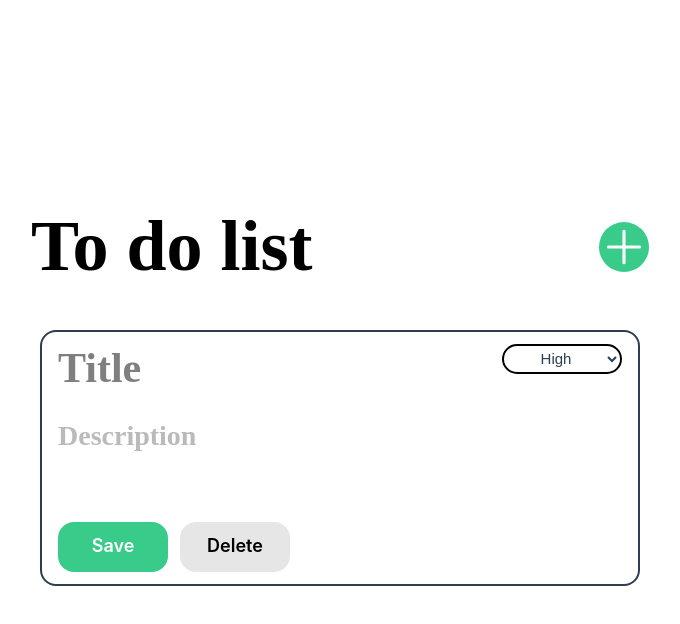
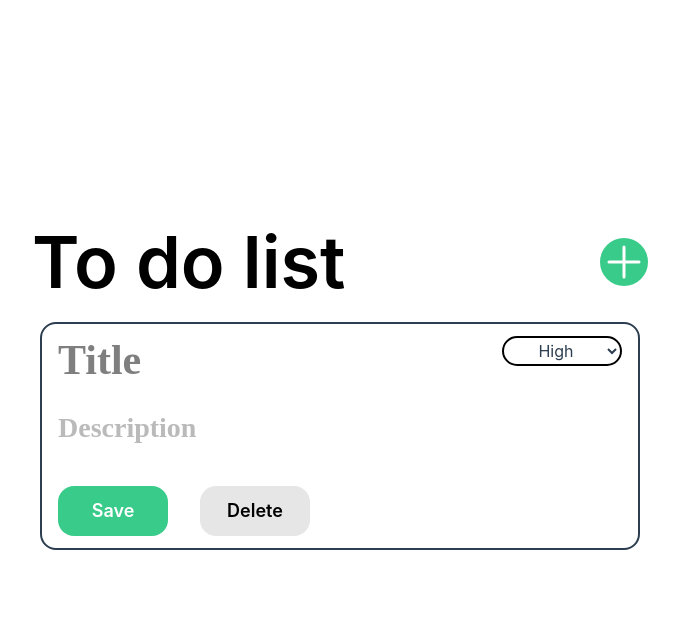
Before and after one commit to szkflora/vue-todo, a Vue app: page / in a window 1280 px wide. Both pictures are taken after a click on the button 844 px from the left and 158 px from the top of the page. Shown: the top 624 px of the page, without its empty margins (300-980 px from the left). Built offline with nearby package versions, Linux system fonts and the light colour scheme.

Commit message:
fixed things

```diff
--- a/src/App.vue
+++ b/src/App.vue
@@ -12,27 +12,34 @@ const taskToEdit = ref<Task | null>(null);
 const showConfirmation = ref<boolean>(false);
 const taskToDelete = ref<Task>();
 const idCounter = ref<number>(1);
+const dialogRef = ref<InstanceType<typeof ConfirmationPopup> | null>(null);
+
+function showDialog() {
+  dialogRef.value?.openDialog();
+}
 
 function showEmptyTaskForm(): void {
   isFormVisible.value = true;
   taskToEdit.value = null;
 }
 
-function handleTaskSubmission(data: { newTask: Task; mode: 'create' | 'edit' }): void {
-  if (data.mode === 'create') {
-    tasks.value.push(data.newTask);
+function handleTaskSubmission(newTask: Task): void {
+  if (newTask.id === 0) {
+    newTask.id = idCounter.value;
+    tasks.value.push(newTask);
     idCounter.value++;
   } else {
-    const index = tasks.value.findIndex((t) => t.id === data.newTask.id);
-    tasks.value[index] = data.newTask;
+    const index = tasks.value.findIndex((t) => t.id === newTask.id);
+    tasks.value[index] = newTask;
   }
   taskToEdit.value = null;
   isFormVisible.value = false;
 }
 
-function handelConfirmation(task: Task): void {
+function handleConfirmation(task: Task): void {
   showConfirmation.value = true;
   taskToDelete.value = task;
+  showDialog();
 }
 
 function cancelDeletion(): void {
@@ -53,49 +60,29 @@ function intoEditMode(task: Task): void {
 
 <template>
   <header>
-    <Header @showForm="showEmptyTaskForm"></Header>
+    <Header @show-form="showEmptyTaskForm"></Header>
   </header>
 
   <main>
     <div v-if="isFormVisible">
       <TaskForm
-        v-model:modelValue="taskToEdit"
-        :idCounter="idCounter"
-        @taskSubmitted="handleTaskSubmission"
-        @confirmDeletion="handelConfirmation"
+        :model-value="taskToEdit"
+        @task-submitted="handleTaskSubmission"
+        @confirm-deletion="handleConfirmation"
       ></TaskForm>
     </div>
 
-    <div v-if="showConfirmation" class="popup">
-      <ConfirmationPopup @cancel="cancelDeletion" @delete="handleTaskDeletion"></ConfirmationPopup>
+    <div v-if="showConfirmation">
+      <ConfirmationPopup ref="dialogRef" @cancel="cancelDeletion" @delete="handleTaskDeletion"></ConfirmationPopup>
     </div>
 
-    <div v-if="tasks.length !== 0" class="flex flex-col-reverse">
+    <div v-if="tasks.length" class="flex flex-col-reverse">
       <div v-for="task in tasks" :key="task.id">
-        <TaskCard v-if="task.id !== taskToEdit?.id" :task="task" @clickEvent="intoEditMode"> </TaskCard>
+        <TaskCard v-if="task.id !== taskToEdit?.id" :task="task" @click-event="intoEditMode"> </TaskCard>
       </div>
     </div>
-    <div v-else-if="!isFormVisible" class="placeholder">
+    <div v-else-if="!isFormVisible" class="text-center m-10">
       <img src="../public/no_todos.svg" />
     </div>
   </main>
 </template>
-
-<style scoped>
-.popup_button {
-  background-color: #ffffff;
-  color: #000000;
-  width: 90px;
-  height: 40px;
-  border: none;
-  border-radius: 16px;
-  cursor: pointer;
-  font-size: 17px;
-  margin: 10px;
-}
-
-.placeholder {
-  margin: 40px;
-  text-align: center;
-}
-</style>
--- a/src/assets/base.css
+++ b/src/assets/base.css
@@ -54,8 +54,6 @@
 *::before,
 *::after {
   box-sizing: border-box;
-  margin: 0;
-  font-weight: normal;
 }
 
 body {
@@ -66,20 +64,6 @@ body {
     color 0.5s,
     background-color 0.5s;
   line-height: 1.6;
-  font-family:
-    Inter,
-    -apple-system,
-    BlinkMacSystemFont,
-    'Segoe UI',
-    Roboto,
-    Oxygen,
-    Ubuntu,
-    Cantarell,
-    'Fira Sans',
-    'Droid Sans',
-    'Helvetica Neue',
-    sans-serif;
-  font-size: 15px;
   text-rendering: optimizeLegibility;
   -webkit-font-smoothing: antialiased;
   -moz-osx-font-smoothing: grayscale;
--- a/src/assets/main.css
+++ b/src/assets/main.css
@@ -9,12 +9,21 @@ body {
   align-self: center;
 }
 
+button,
+h1 {
+  font-weight: 600;
+}
+
+button {
+  cursor: pointer;
+}
+
 .task {
   width: 600px;
   border: 2px solid;
   border-radius: 16px;
   padding: 12px 16px;
-  margin: 25px;
+  margin: 24px;
   display: flex;
   flex-direction: column;
   gap: 30px;
@@ -29,24 +38,3 @@ body {
   border: none;
   outline: none;
 }
-
-.low {
-  background-color: #38cbcb;
-  padding: 2px 7px;
-  border-radius: 16px;
-  color: white;
-}
-
-.medium {
-  background-color: #ffab00;
-  padding: 2px 7px;
-  border-radius: 16px;
-  color: white;
-}
-
-.high {
-  background-color: #ff481f;
-  padding: 2px 7px;
-  border-radius: 16px;
-  color: white;
-}
--- a/src/components/ConfirmationPopup.vue
+++ b/src/components/ConfirmationPopup.vue
@@ -1,5 +1,5 @@
 <script setup lang="ts">
-import { ref, computed, defineEmits } from 'vue';
+import { ref, defineEmits } from 'vue';
 
 const dialogRef = ref<HTMLDialogElement | null>(null);
 
@@ -16,13 +16,12 @@ function handelDelete() {
   emit('delete');
 }
 
-const dialogOpen = computed(() => {
-  const dialog = dialogRef.value;
-  if (dialog) {
-    dialog.showModal();
-    return true;
-  }
-  return false;
+function openDialog() {
+  dialogRef.value?.showModal();
+}
+
+defineExpose({
+  openDialog,
 });
 </script>
 
@@ -30,13 +29,12 @@ const dialogOpen = computed(() => {
   <dialog
     ref="dialogRef"
     id="confirmation-dialog"
-    :open="dialogOpen"
     aria-labelledby="dialog-title"
-    class="dialog-base"
+    class="m-auto fixed inset-0 flex items-center justify-center bg-white w-[600px] p-4 rounded-2xl border-2 border-solid border-[#ccc]"
     @click.self="handelCancel"
   >
-    <div class="dialog-content">
-      <div class="dialog-icon">
+    <div class="flex flex-col gap-[30px]">
+      <div class="flex justify-center items-center">
         <svg
           viewBox="0 0 24 24"
           fill="none"
@@ -44,7 +42,7 @@ const dialogOpen = computed(() => {
           stroke-width="1.5"
           data-slot="icon"
           aria-hidden="true"
-          class="icon"
+          class="w-10 h-10 text-red-600"
         >
           <path
             d="M12 9v3.75m-9.303 3.376c-.866 1.5.217 3.374 1.948 3.374h14.71c1.73 0 2.813-1.874 1.948-3.374L13.949 3.378c-.866-1.5-3.032-1.5-3.898 0L2.697 16.126ZM12 15.75h.007v.008H12v-.008Z"
@@ -53,96 +51,28 @@ const dialogOpen = computed(() => {
           />
         </svg>
       </div>
-      <div class="dialog-text">
-        <h3 id="dialog-title" class="dialog-title">Delete task</h3>
-        <p class="dialog-message">Are you sure you want to delete this task? <br />This action cannot be undone.</p>
+      <div>
+        <h3 id="dialog-title" class="font-semibold text-2xl leading-[100%] text-center mb-2">Delete task</h3>
+        <p class="font-normal text-xl text-gray-500 text-center">
+          Are you sure you want to delete this task? <br />This action cannot be undone.
+        </p>
       </div>
-      <div class="dialog-buttons">
-        <button type="button" @click="handelDelete" class="delete-button">Delete</button>
-        <button type="button" @click="handelCancel" class="cancel-button">Cancel</button>
+      <div class="flex justify-end gap-3">
+        <button
+          type="button"
+          @click="handelDelete"
+          class="bg-red-600 rounded-2xl text-[white] font-semibold px-4 py-2 border-[none] hover:bg-red-700"
+        >
+          Delete
+        </button>
+        <button
+          type="button"
+          @click="handelCancel"
+          class="bg-[rgb(188,182,182)] rounded-2xl text-gray-900 font-semibold border-gray-300 px-4 py-2 border-2 border-solid hover:bg-[#8e8989]"
+        >
+          Cancel
+        </button>
       </div>
     </div>
   </dialog>
 </template>
-
-<style scoped>
-.dialog-base {
-  width: 600px;
-  padding: 16px;
-  border: 2px solid #ccc;
-  border-radius: 16px;
-  background: white;
-  margin: auto;
-  display: flex;
-  flex-direction: column;
-  gap: 30px;
-  font-family: 'Neue Haas Grotesk Display Pro', sans-serif;
-}
-
-.dialog-content {
-  display: flex;
-  flex-direction: column;
-  gap: 30px;
-}
-
-.dialog-icon {
-  display: flex;
-  justify-content: center;
-  align-items: center;
-}
-
-.icon {
-  width: 40px;
-  height: 40px;
-  color: #dc2626;
-}
-
-.dialog-title {
-  font-weight: 600;
-  font-size: 24px;
-  line-height: 100%;
-  margin-bottom: 8px;
-  text-align: center;
-}
-
-.dialog-message {
-  font-weight: 400;
-  font-size: 20px;
-  color: #6b7280;
-  text-align: center;
-}
-
-.dialog-buttons {
-  display: flex;
-  justify-content: flex-end;
-  gap: 12px;
-}
-
-.delete-button {
-  background-color: #dc2626;
-  color: white;
-  font-weight: 600;
-  padding: 8px 16px;
-  border-radius: 8px;
-  border: none;
-  cursor: pointer;
-}
-
-.delete-button:hover {
-  background-color: #b91c1c;
-}
-
-.cancel-button {
-  background-color: rgb(188, 182, 182);
-  color: #111827;
-  font-weight: 600;
-  padding: 8px 16px;
-  border-radius: 8px;
-  border: 1px solid #d1d5db;
-  cursor: pointer;
-}
-
-.cancel-button:hover {
-  background-color: #8e8989;
-}
-</style>
--- a/src/components/Header.vue
+++ b/src/components/Header.vue
@@ -13,30 +13,13 @@ function showTaskForm(): void {
 
 <template>
   <div class="flex justify-between items-center px-4">
-    <h1 class="title">To do list</h1>
-    <button type="button" class="plus-button" @click="showTaskForm">
+    <h1 class="text-7xl text-black">To do list</h1>
+    <button
+      type="button"
+      class="w-12 h-12 bg-[#38cb89] text-[white] border-[none] rounded-[50%]"
+      @click="showTaskForm"
+    >
       <PlusIcon></PlusIcon>
     </button>
   </div>
 </template>
-
-<style scoped>
-.title {
-  font-family: 'Neue Haas Grotesk Display Pro';
-  font-weight: 600;
-  font-size: 72px;
-  /* line-height: 100%;
-  letter-spacing: 0%; */
-  color: #000000;
-}
-
-.plus-button {
-  width: 50px;
-  height: 50px;
-  border: none;
-  background-color: #38cb89;
-  cursor: pointer;
-  color: white;
-  border-radius: 50%;
-}
-</style>
--- a/src/components/TaskForm.vue
+++ b/src/components/TaskForm.vue
@@ -1,15 +1,11 @@
 <script setup lang="ts">
-import { ref, reactive, computed, defineEmits, defineModel } from 'vue';
+import { ref, reactive, computed, defineEmits, defineModel, watch, nextTick } from 'vue';
 import { Task, Importance } from '../types/Task';
-
-const props = defineProps<{
-  idCounter: number;
-}>();
 
 const modelValue = defineModel<Task | null>();
 
 const emit = defineEmits<{
-  (e: 'taskSubmitted', data: { newTask: Task; mode: 'create' | 'edit' }): void;
+  (e: 'taskSubmitted', task: Task): void;
   (e: 'confirmDeletion', task: Task): void;
 }>();
 
@@ -24,12 +20,24 @@ const formData = reactive({
 
 const editMode = computed(() => modelValue.value !== null);
 
-if (editMode.value && modelValue.value) {
-  formData.id = modelValue.value.id;
-  formData.title = modelValue.value.title;
-  formData.description = modelValue.value.description;
-  formData.importance = modelValue.value.importance;
+function populateFormFromModel(task: Task): void {
+  formData.id = task.id;
+  formData.title = task.title;
+  formData.description = task.description;
+  formData.importance = task.importance;
 }
+
+watch(
+  modelValue,
+  async (task) => {
+    if (task) {
+      populateFormFromModel(task);
+      await nextTick();
+      resizeTextArea();
+    }
+  },
+  { immediate: true },
+);
 
 function resizeTextArea(): void {
   const desc = descriptionRef.value;
@@ -44,7 +52,7 @@ function resizeTextArea(): void {
 
 function handleSubmit(): void {
   const submittedTask: Task = {
-    id: editMode.value ? formData.id : props.idCounter,
+    id: editMode.value ? formData.id : 0,
     title: formData.title,
     description: formData.description,
     importance: formData.importance,
@@ -52,9 +60,9 @@ function handleSubmit(): void {
   };
 
   if (editMode.value) {
-    emit('taskSubmitted', { newTask: submittedTask, mode: 'edit' });
+    emit('taskSubmitted', submittedTask);
   } else {
-    emit('taskSubmitted', { newTask: submittedTask, mode: 'create' });
+    emit('taskSubmitted', submittedTask);
   }
 }
 
@@ -73,7 +81,11 @@ function deleteTask(): void {
           required
           class="text-[#000000] text-[42px] max-w-xs task_text"
         />
-        <select v-model="formData.importance" placeholder="Importance">
+        <select
+          v-model="formData.importance"
+          placeholder="Importance"
+          class="font-sans w-[120px] h-[30px] tracking-[0px] text-center rounded-2xl border-2 border-solid border-[black]"
+        >
           <option value="Low">Low</option>
           <option value="Medium">Medium</option>
           <option value="High">High</option>
@@ -82,62 +94,27 @@ function deleteTask(): void {
       <div class="flex flex-col justify-between gap-4">
         <textarea
           ref="descriptionRef"
-          rows="3"
           @input="resizeTextArea"
           v-model="formData.description"
           placeholder="Description"
           class="text-[#757575] text-[28px] overflow-hidden resize-none task_text"
         ></textarea>
         <div class="flex gap-3">
-          <button type="submit" class="save mr-[20px]">Save</button>
-          <button type="button" class="delete" @click="deleteTask">Delete</button>
+          <button
+            type="submit"
+            class="bg-[#38cb89] text-[white] rounded-2xl w-[110px] h-[50px] text-lg border-[none] mr-[20px] hover:bg-[#23a068]"
+          >
+            Save
+          </button>
+          <button
+            type="button"
+            class="bg-[#e6e6e6] text-black rounded-2xl w-[110px] h-[50px] text-lg border-[none] hover:bg-[#b1b1b1]"
+            @click="deleteTask"
+          >
+            Delete
+          </button>
         </div>
       </div>
     </div>
   </form>
 </template>
-
-<style scoped>
-select,
-option {
-  width: 120px;
-  height: 30px;
-  border: 2px solid black;
-  border-radius: 16px;
-  letter-spacing: 0px;
-  font-family: Arial, Helvetica, sans-serif;
-  text-align: center;
-}
-
-.save {
-  background-color: #38cb89;
-  color: white;
-  width: 110px;
-  height: 50px;
-  border: none;
-  border-radius: 16px;
-  cursor: pointer;
-  font-size: 18px;
-  font-weight: 600;
-}
-
-.delete {
-  background-color: #e6e6e6;
-  color: #000000;
-  width: 110px;
-  height: 50px;
-  border: none;
-  border-radius: 16px;
-  cursor: pointer;
-  font-size: 18px;
-  font-weight: 600;
-}
-
-.delete:hover {
-  background-color: #b1b1b1;
-}
-
-.save:hover {
-  background-color: #23a068;
-}
-</style>
```
Also changed, not shown: src/components/TaskCard.vue (+19 -30 lines).
